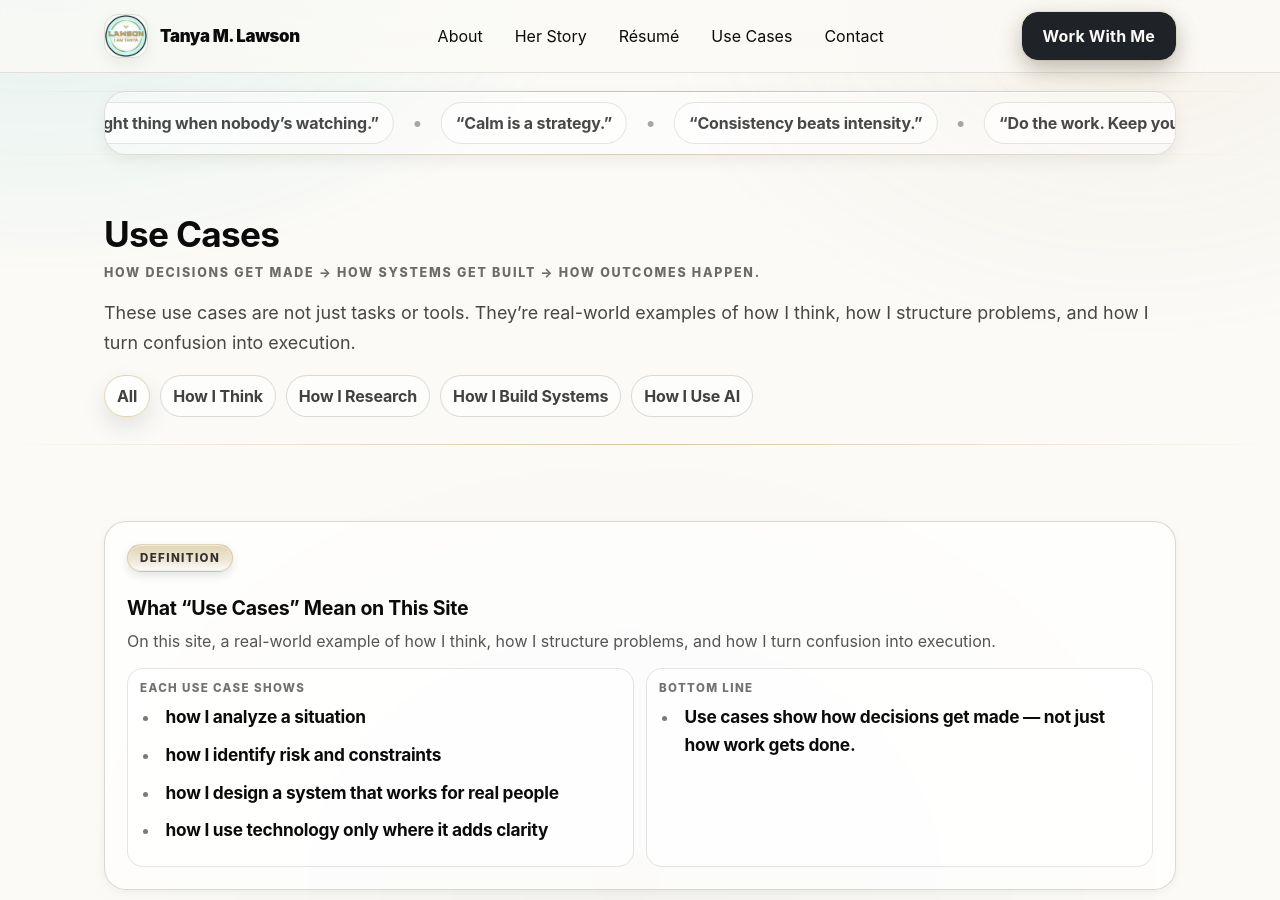
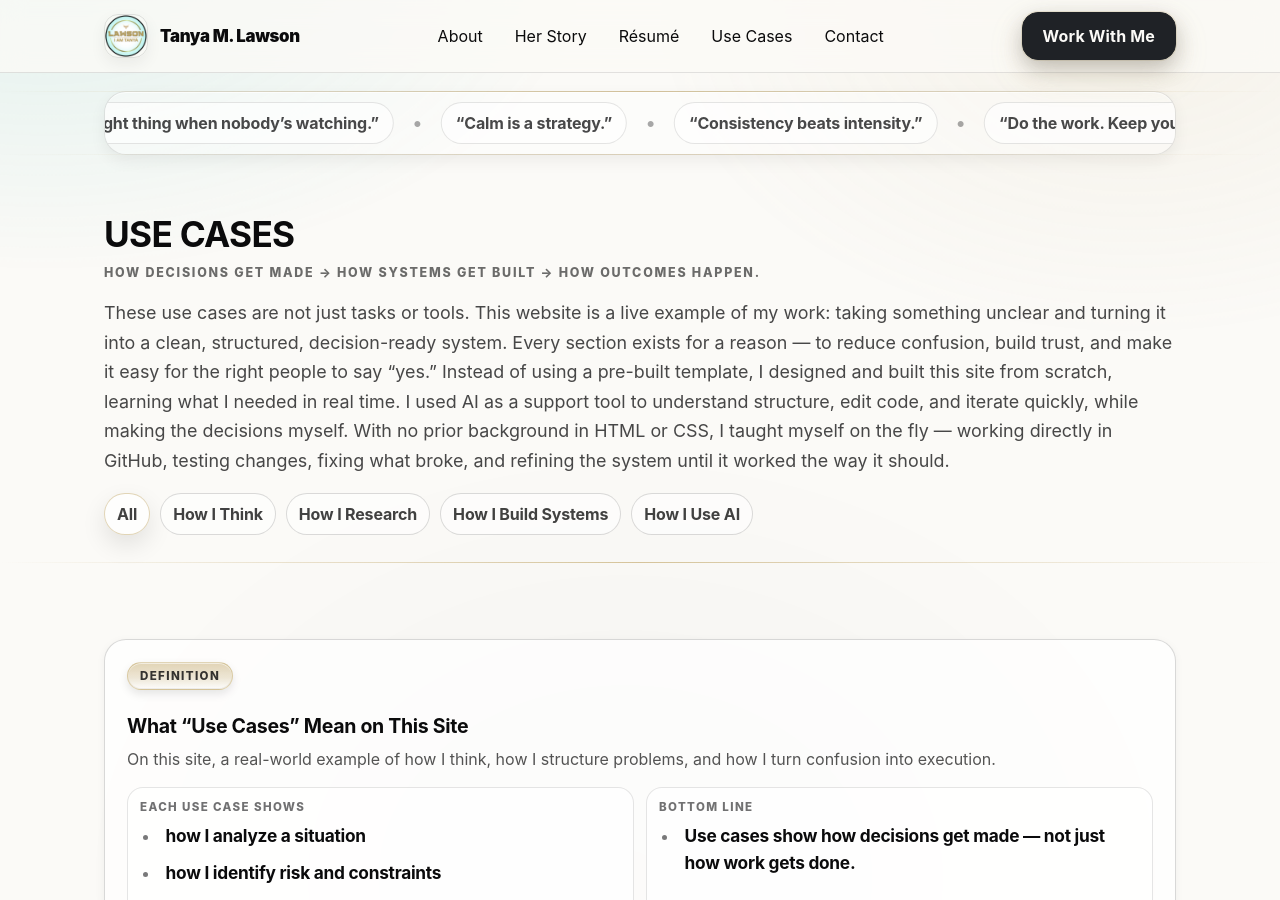
Before and after one commit to TanyaWBM1/TanyaLawson, a Jekyll site: the page built from use-cases/index.html, in a window 1280 px wide and 900 px high. Built offline with Jekyll 4.4.1, drawn with Linux system fonts in a browser that asks for light colours.

Commit message:
Update index.html

```diff
--- a/use-cases/index.html
+++ b/use-cases/index.html
@@ -10,12 +10,14 @@ show_ticker: true
 <section class="section usecases-hero" aria-label="Use cases intro">
   <div class="container">
     <div class="section-head">
-      <h2>Use Cases</h2>
+      <h2>USE CASES</h2>
       <div class="cta-kicker">How decisions get made → how systems get built → how outcomes happen.</div>
     </div>
 
     <p class="hero-lead" style="max-width: 150ch;">
-      These use cases are not just tasks or tools. They’re real-world examples of how I think, how I structure problems, and how I turn confusion into execution.
+      These use cases are not just tasks or tools. This website is a live example of my work: taking something unclear and turning it into a clean, structured, decision-ready system. Every section exists for a reason — to reduce confusion, build trust, and make it easy for the right people to say “yes.”
+
+      Instead of using a pre-built template, I designed and built this site from scratch, learning what I needed in real time. I used AI as a support tool to understand structure, edit code, and iterate quickly, while making the decisions myself. With no prior background in HTML or CSS, I taught myself on the fly — working directly in GitHub, testing changes, fixing what broke, and refining the system until it worked the way it should.
     </p>
 
     <div class="usecases-filters" role="group" aria-label="Filter use cases">
```
